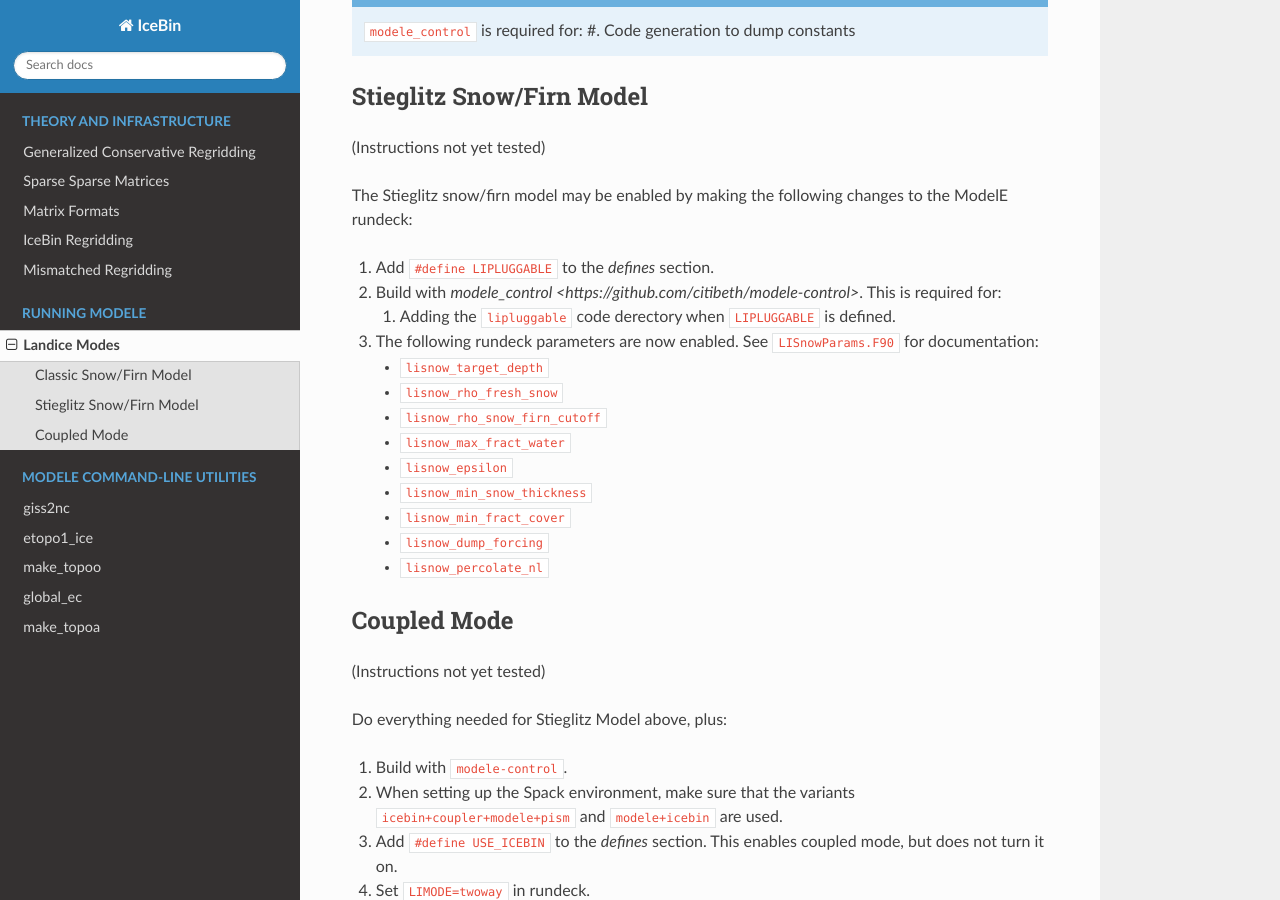
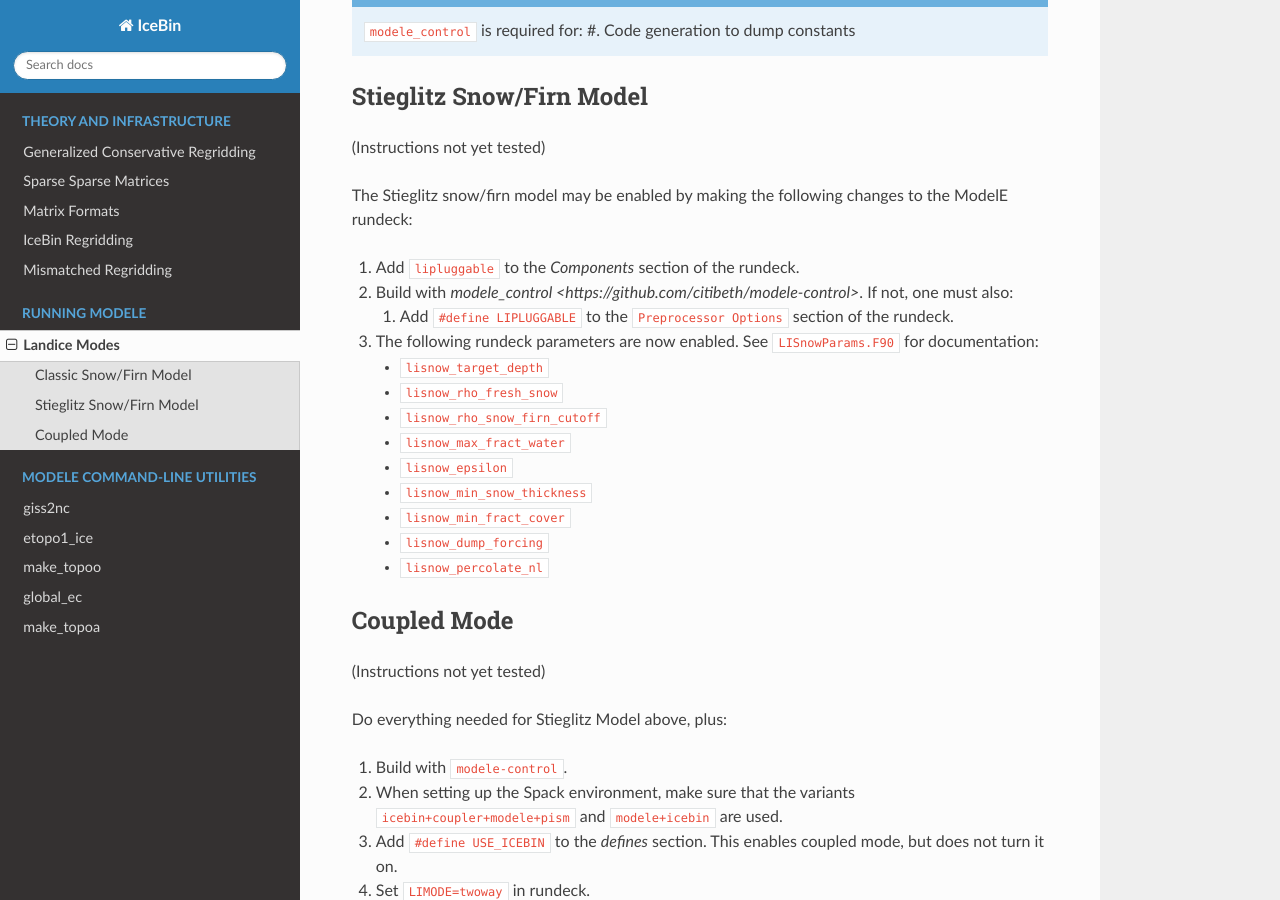
Before and after one commit to citibeth/icebin, a Sphinx documentation site: the page built from sphinx/source/landice_modes.rst, in a window 1280 px wide and 900 px high, scrolled down 694 px. Built offline with Sphinx 7.4.7 and the Read the Docs theme 2.0.0, drawn with Linux system fonts in a browser that asks for light colours; pages that are not in the unit, such as notebooks, are missing from menus.

Commit message:
Fixed erroneous docs on how to use Stieglitz model

```diff
--- a/sphinx/source/landice_modes.rst
+++ b/sphinx/source/landice_modes.rst
@@ -45,14 +45,13 @@ Stieglitz Snow/Firn Model
 The Stieglitz snow/firn model may be enabled by making the following
 changes to the ModelE rundeck:
 
-#. Add ``#define LIPLUGGABLE`` to the *defines* section.
+#. Add ``lipluggable`` to the *Components* section of the rundeck.
 
 #. Build with `modele_control
-   <https://github.com/citibeth/modele-control>`.  This is required
-   for:
+   <https://github.com/citibeth/modele-control>`.  If not, one must also:
 
-   #. Adding the ``lipluggable`` code derectory when ``LIPLUGGABLE``
-      is defined.
+   #. Add ``#define LIPLUGGABLE`` to the ``Preprocessor Options`` section of the rundeck.
+
 
 #. The following rundeck parameters are now enabled.  See
    ``LISnowParams.F90`` for documentation:
```
